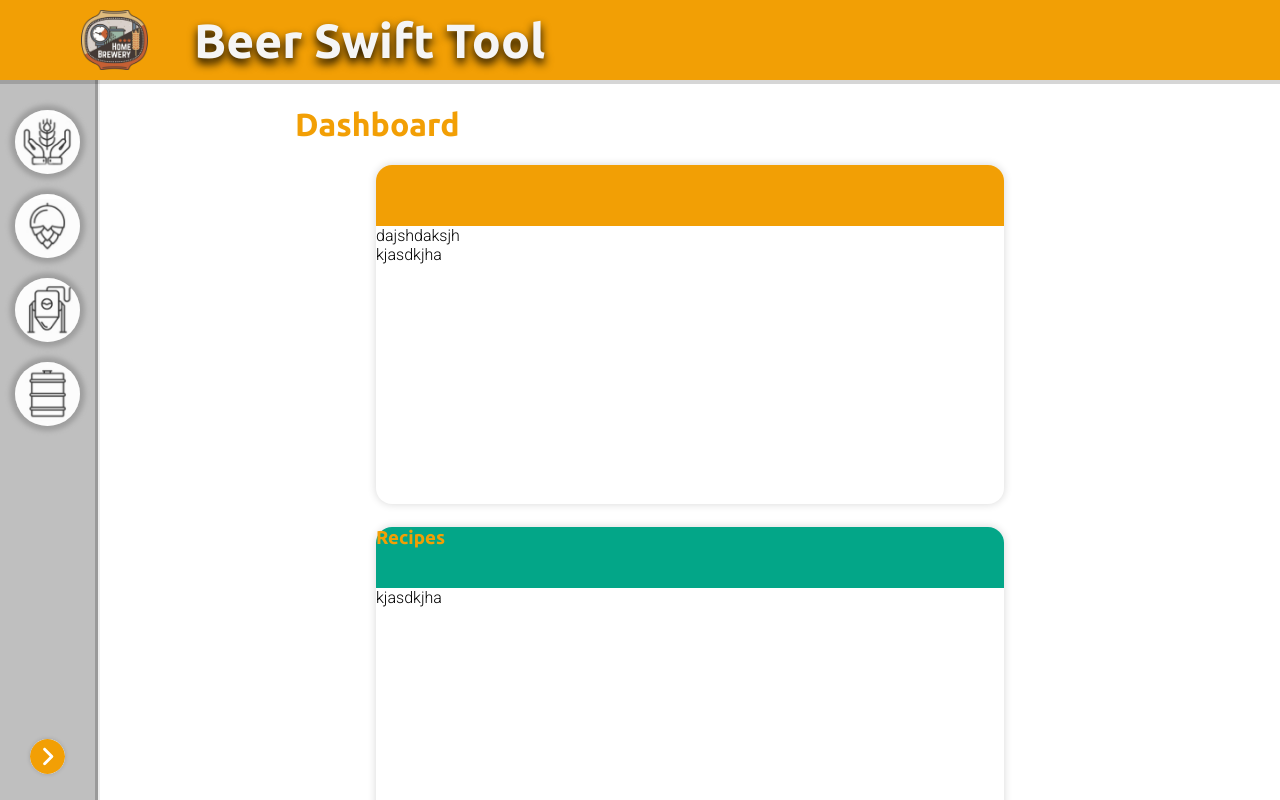
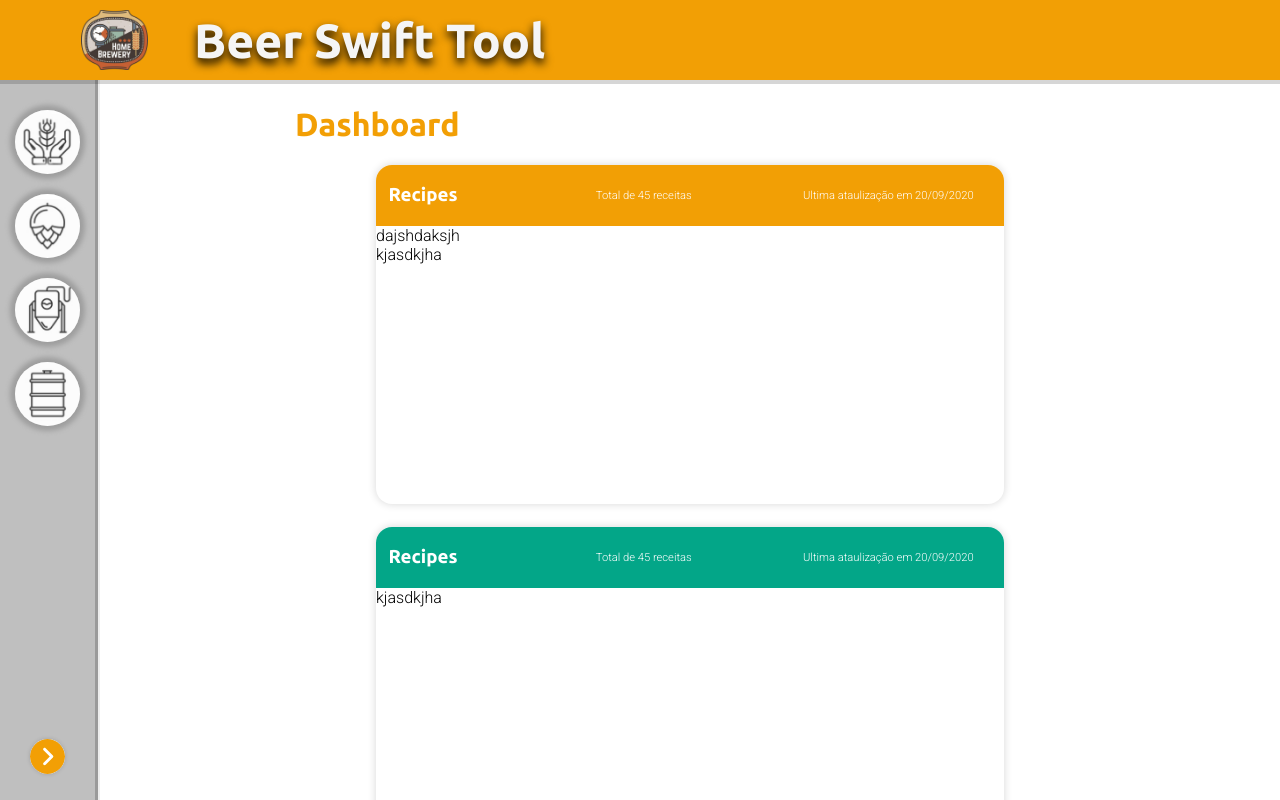
Before and after one commit to Marcio-Tiene/beer-swifty-tool-frontend, a React (Create React App) app: page / in a window 1280 px wide. Built offline with nearby package versions, Linux system fonts and the light colour scheme.

Commit message:
Card titles implementation

```diff
--- a/src/components/Card/index.tsx
+++ /dev/null
@@ -1,20 +0,0 @@
-import React, { FC } from 'react';
-import { CardWrapper, CardTitle } from './styles';
-
-interface CardProps {
-  TitleBg?: string;
-  Title?: string;
-}
-
-const Card: React.FC<CardProps> = ({ children, TitleBg, Title }) => {
-  return (
-    <CardWrapper>
-      <CardTitle BgTitle={TitleBg || '#000'}>
-        <h3>{Title}</h3>
-      </CardTitle>
-      {children}
-    </CardWrapper>
-  );
-};
-
-export default Card;
--- /dev/null
+++ b/src/components/DashBoard/Card/index.tsx
@@ -0,0 +1,31 @@
+import React, { FC } from 'react';
+import { CardWrapper, CardTitle, CardHeader, CardTitleInf } from './styles';
+
+interface CardProps {
+  TitleBg?: string;
+  CardInfo1?: string;
+  CardInfo2?: string;
+  Title?: string;
+}
+
+const Card: React.FC<CardProps> = ({
+  children,
+  TitleBg,
+  Title,
+  CardInfo1,
+  CardInfo2,
+}) => {
+  return (
+    <CardWrapper>
+      <CardHeader BgTitle={TitleBg || '#000'}>
+        <CardTitle>{Title}</CardTitle>
+        <CardTitleInf>{CardInfo1}</CardTitleInf>
+
+        <CardTitleInf>{CardInfo2}</CardTitleInf>
+      </CardHeader>
+      {children}
+    </CardWrapper>
+  );
+};
+
+export default Card;
--- a/src/components/Card/styles.tsx
+++ b/src/components/DashBoard/Card/styles.tsx
@@ -16,10 +16,29 @@
   flex: 0 1 628px;
 `;
 
-export const CardTitle = styled.header`
+export const CardHeader = styled.header`
   background-color: ${(p: Props) => p.BgTitle};
+  display: flex;
+  /* justify-content: space-around; */
+  align-items: center;
+
   height: 18%;
   width: 100%;
 
   border-radius: 16px 16px 0 0;
 `;
+
+export const CardTitle = styled.h3`
+  color: white;
+  line-height: 100%;
+  padding: 0 2%;
+  width: 33%;
+`;
+
+export const CardTitleInf = styled.p`
+  font-size: 0.7rem;
+  color: white;
+  line-height: 100%;
+  padding: 0 2%;
+  width: 33%;
+`;
--- /dev/null
+++ b/src/components/DashBoard/Recipe/index.tsx
@@ -0,0 +1,6 @@
+import React from 'react';
+
+const Recipe = () => {
+  return <div></div>;
+};
+export default Recipe;
--- a/src/components/PageDefault/styles.tsx
+++ b/src/components/PageDefault/styles.tsx
@@ -34,7 +34,7 @@
   height: 100%;
   z-index: 1;
 `;
-export const Content = styled.div`
+export const Content = styled.main`
   grid-area: CT;
 
   padding-left: 2vw;
--- a/src/pages/Home/index.tsx
+++ b/src/pages/Home/index.tsx
@@ -3,7 +3,7 @@
 import PageDefault from '../../components/PageDefault/indext';
 import { Container, Title } from './style';
 import DashBoard from '../../components/DashBoard';
-import Card from '../../components/Card';
+import Card from '../../components/DashBoard/Card';
 
 const Home: React.FC = () => {
   return (
@@ -11,11 +11,21 @@
       <Container>
         <Title>Dashboard</Title>
         <DashBoard>
-          <Card TitleBg='var(--primary-color)'>
+          <Card
+            Title='Recipes'
+            TitleBg='var(--primary-color)'
+            CardInfo1='Total de 45 receitas'
+            CardInfo2='Ultima ataulização em 20/09/2020'
+          >
             {' '}
             <div>dajshdaksjh</div>kjasdkjha{' '}
           </Card>
-          <Card Title='Recipes' TitleBg='var(--tertiary-color)'>
+          <Card
+            Title='Recipes'
+            TitleBg='var(--tertiary-color)'
+            CardInfo1='Total de 45 receitas'
+            CardInfo2='Ultima ataulização em 20/09/2020'
+          >
             kjasdkjha
           </Card>
           <Card TitleBg='var(--secondary-color)'>kjasdkjha</Card>
--- a/src/pages/Home/style.tsx
+++ b/src/pages/Home/style.tsx
@@ -3,7 +3,7 @@
 export const Container = styled.div`
   display: flex;
   flex-flow: column wrap;
-  align-items: center;
+  align-items: flex-start;
   width: 100%;
   height: 100%;
 `;
```
